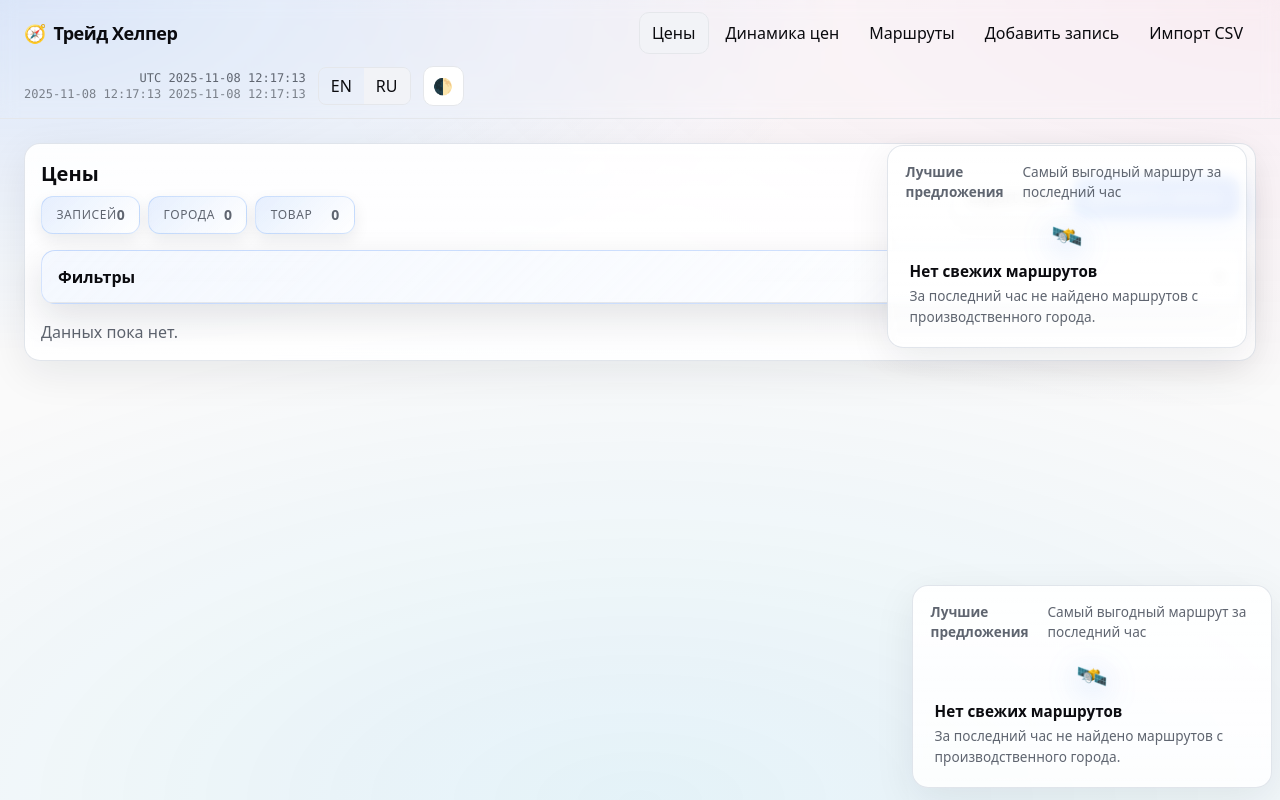
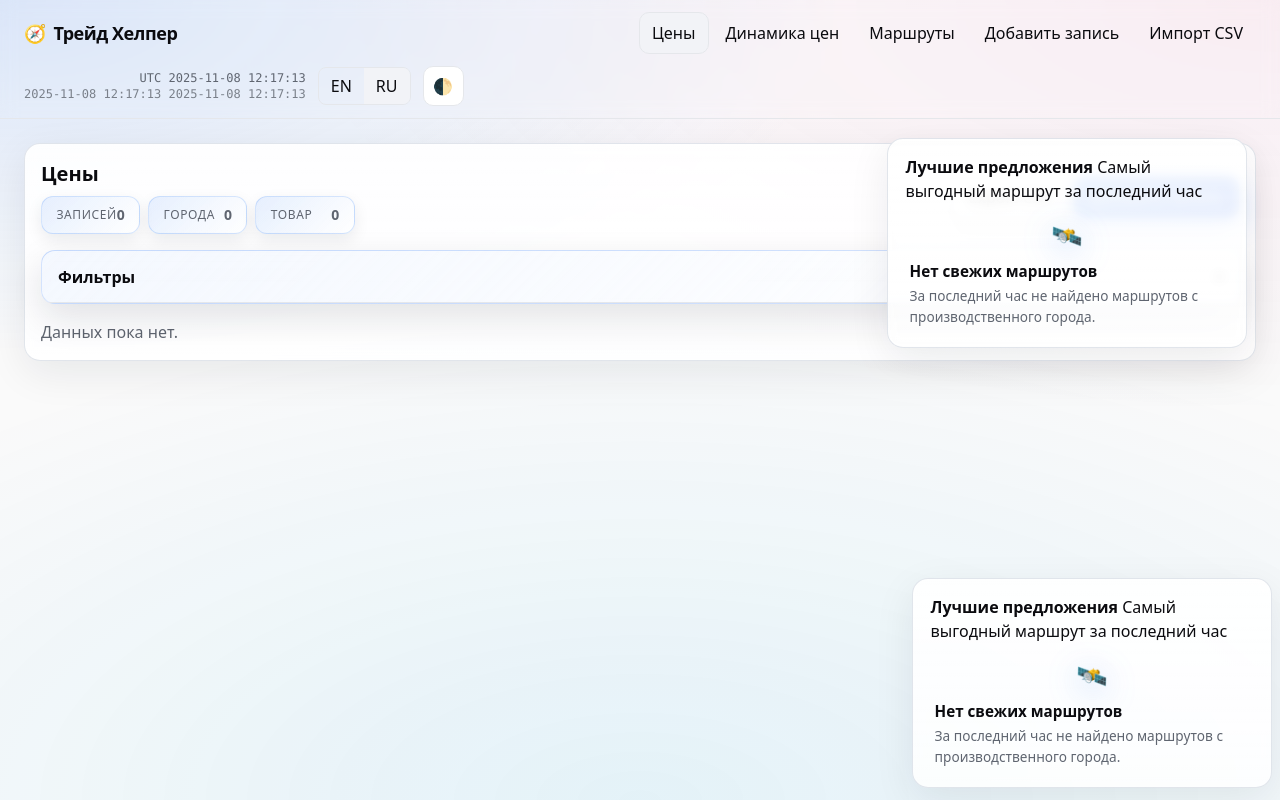
Before and after one commit to R1index/TradeResonance, a Flask app: page / in a window 1280 px wide. Run offline with Flask 3, Linux system fonts and the light colour scheme; some libraries are stand-ins or nearby versions.

Commit message:
Update tw-app.css

```diff
--- a/static/tw-app.css
+++ b/static/tw-app.css
@@ -744,15 +744,6 @@ details[open] > summary {
   padding: 1rem 1.1rem;
 }
 
-.best-deals-widget__header {
-  display: flex;
-  align-items: center;
-  justify-content: space-between;
-  gap: 0.5rem;
-  font-size: 0.85rem;
-  color: var(--muted);
-}
-
 .best-route {
   display: flex;
   flex-direction: column;
```
